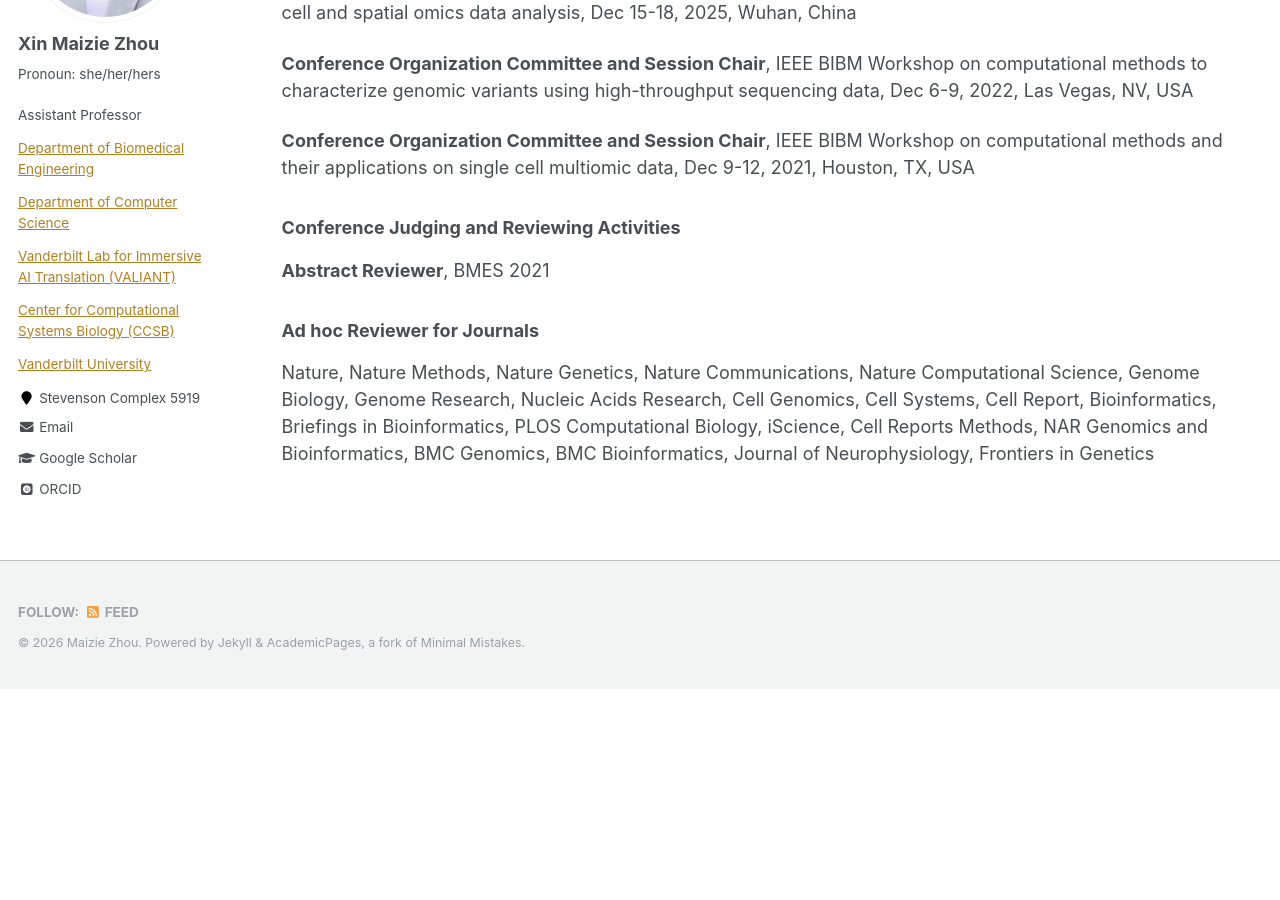
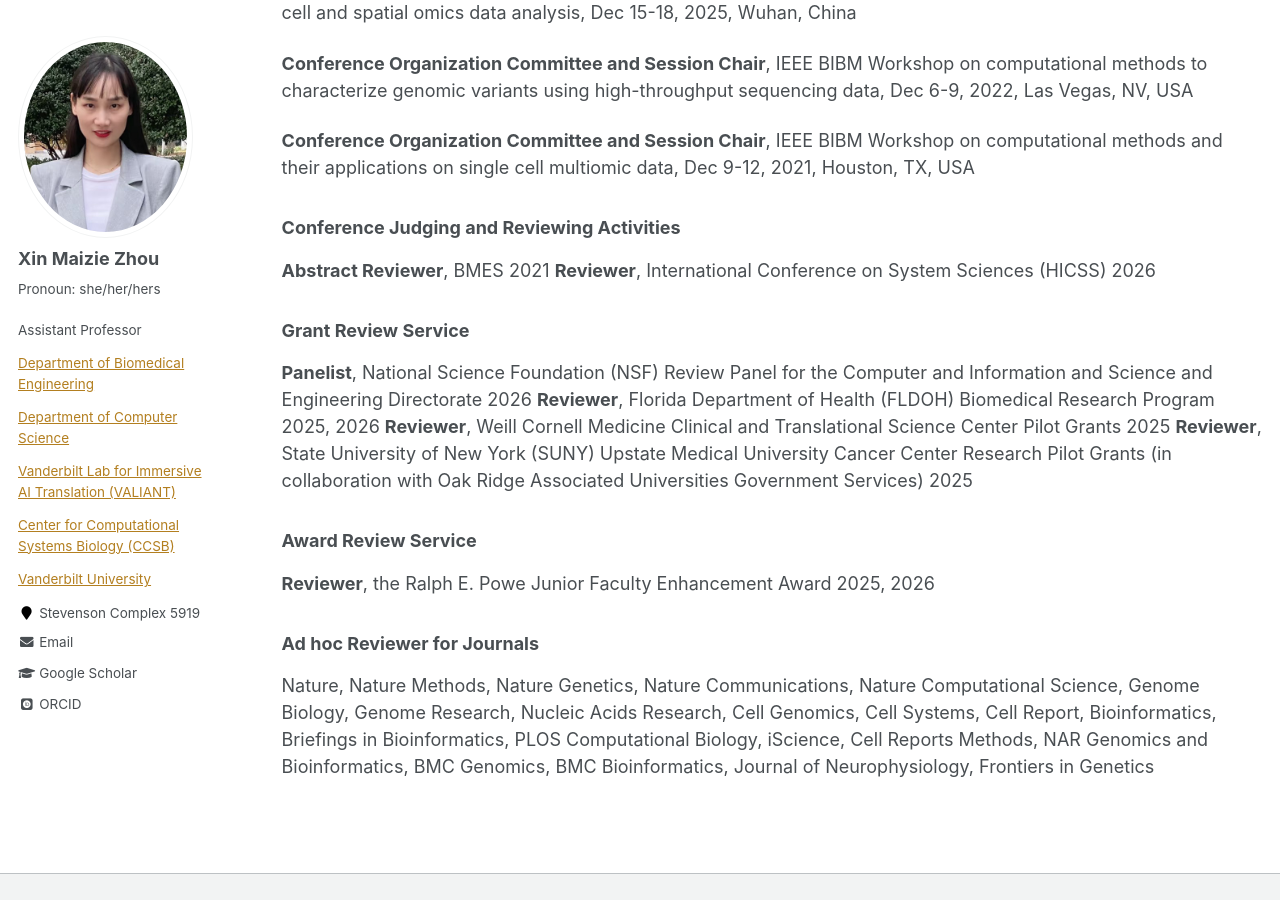
Before and after one commit to maiziezhoulab/Maiziezhoulab.github.io, a Jekyll site: the page built from _pages/TeachingService.md, in a window 1280 px wide and 900 px high, scrolled down 1699 px. Built offline with Jekyll 4.4.1, drawn with Linux system fonts in a browser that asks for light colours; some web fonts are replaced; before the commit the page ends 2388 px from its top, so only the background shows below that.

Commit message:
Update TeachingService.md

```diff
--- a/_pages/TeachingService.md
+++ b/_pages/TeachingService.md
@@ -59,6 +59,17 @@ author_profile: true
 ### Conference Judging and Reviewing Activities
 
 **Abstract Reviewer**, BMES   2021
+**Reviewer**, International Conference on System Sciences (HICSS)  2026
+
+### Grant Review Service
+**Panelist**, National Science Foundation (NSF) Review Panel for the Computer and Information and Science and Engineering Directorate  2026
+**Reviewer**, Florida Department of Health (FLDOH) Biomedical Research Program 2025, 2026
+**Reviewer**, Weill Cornell Medicine Clinical and Translational Science Center Pilot Grants 2025
+**Reviewer**, State University of New York (SUNY) Upstate Medical University Cancer Center Research Pilot Grants (in collaboration with Oak Ridge Associated Universities Government Services) 2025
+
+### Award Review Service
+**Reviewer**, the Ralph E. Powe Junior Faculty Enhancement Award  2025, 2026
+
 
 ### Ad hoc Reviewer for Journals
 
```
